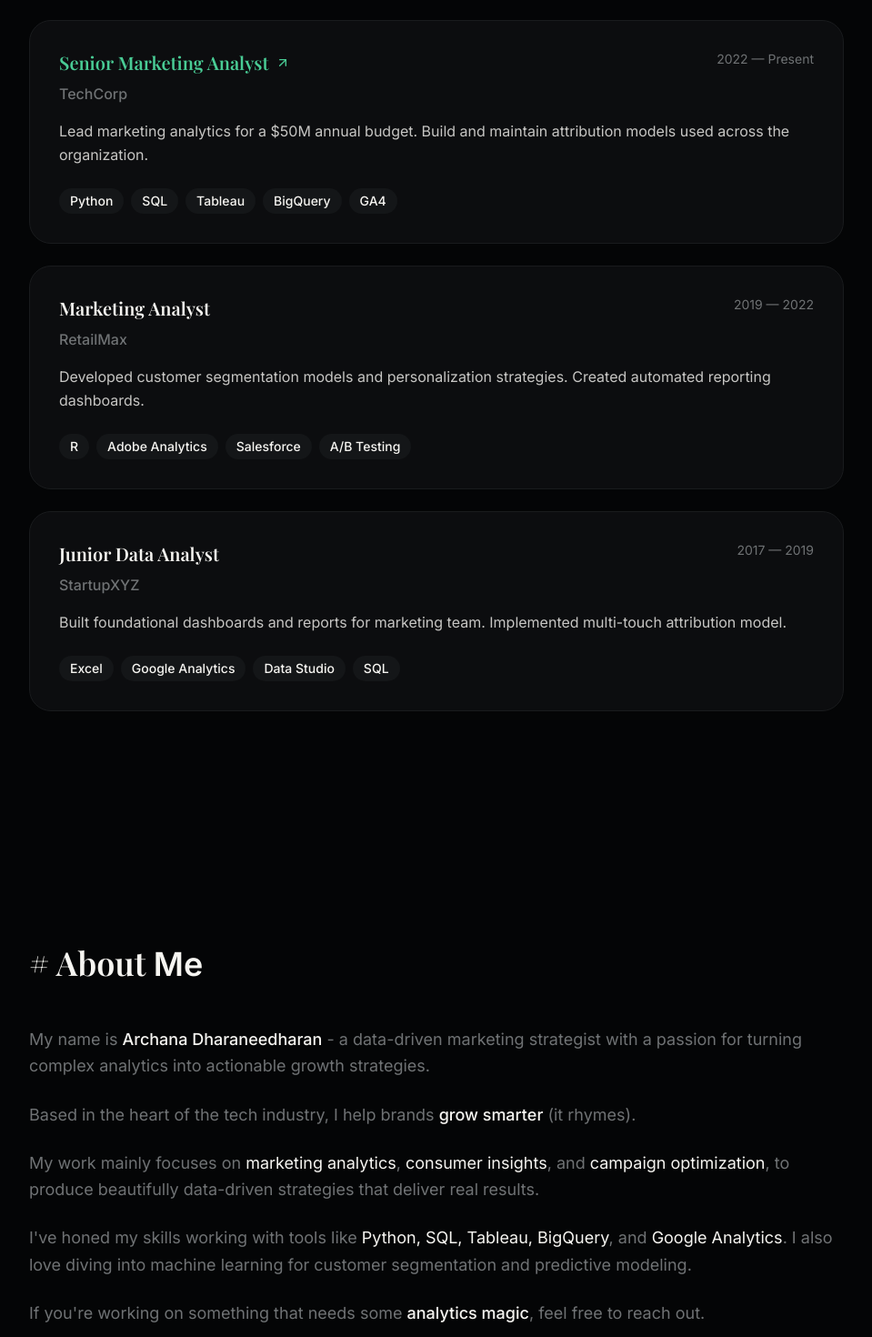
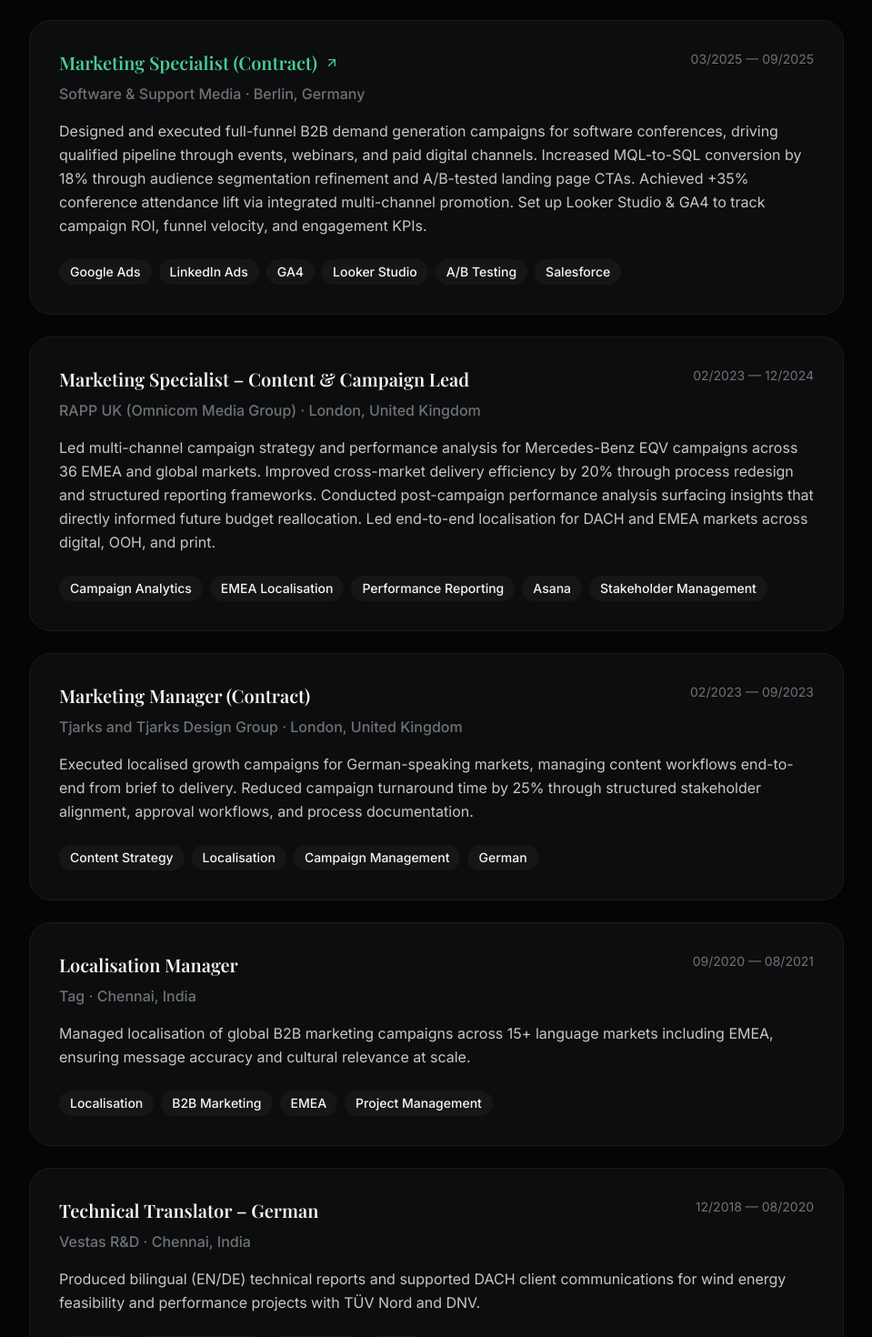
Before and after one commit to AnithaDharaneedharan/v0-marketing-analyst-website, a Next.js app: page / in a window 1280 px wide. Shown: the part 4080-5550 px from the top of the page at 91% size, without its empty margins (160-1119 px from the left). Built offline with nearby package versions, Linux system fonts and the light colour scheme; no server answers; a web font is replaced by a local one.

Commit message:
updated experience

```diff
--- a/components/experience.tsx
+++ b/components/experience.tsx
@@ -1,31 +1,76 @@
-"use client"
+"use client";
 
-import { ArrowUpRight } from "lucide-react"
+import { ArrowUpRight } from "lucide-react";
 
 const experiences = [
   {
-    period: "2022 — Present",
-    title: "Senior Marketing Analyst",
-    company: "TechCorp",
-    description: "Lead marketing analytics for a $50M annual budget. Build and maintain attribution models used across the organization.",
-    skills: ["Python", "SQL", "Tableau", "BigQuery", "GA4"],
-    featured: true
+    period: "03/2025 — 09/2025",
+    title: "Marketing Specialist (Contract)",
+    company: "Software & Support Media · Berlin, Germany",
+    description:
+      "Designed and executed full-funnel B2B demand generation campaigns for software conferences, driving qualified pipeline through events, webinars, and paid digital channels. Increased MQL-to-SQL conversion by 18% through audience segmentation refinement and A/B-tested landing page CTAs. Achieved +35% conference attendance lift via integrated multi-channel promotion. Set up Looker Studio & GA4 to track campaign ROI, funnel velocity, and engagement KPIs.",
+    skills: [
+      "Google Ads",
+      "LinkedIn Ads",
+      "GA4",
+      "Looker Studio",
+      "A/B Testing",
+      "Salesforce",
+    ],
+    featured: true,
   },
   {
-    period: "2019 — 2022",
-    title: "Marketing Analyst",
-    company: "RetailMax",
-    description: "Developed customer segmentation models and personalization strategies. Created automated reporting dashboards.",
-    skills: ["R", "Adobe Analytics", "Salesforce", "A/B Testing"]
+    period: "02/2023 — 12/2024",
+    title: "Marketing Specialist – Content & Campaign Lead",
+    company: "RAPP UK (Omnicom Media Group) · London, United Kingdom",
+    description:
+      "Led multi-channel campaign strategy and performance analysis for Mercedes-Benz EQV campaigns across 36 EMEA and global markets. Improved cross-market delivery efficiency by 20% through process redesign and structured reporting frameworks. Conducted post-campaign performance analysis surfacing insights that directly informed future budget reallocation. Led end-to-end localisation for DACH and EMEA markets across digital, OOH, and print.",
+    skills: [
+      "Campaign Analytics",
+      "EMEA Localisation",
+      "Performance Reporting",
+      "Asana",
+      "Stakeholder Management",
+    ],
   },
   {
-    period: "2017 — 2019",
-    title: "Junior Data Analyst",
-    company: "StartupXYZ",
-    description: "Built foundational dashboards and reports for marketing team. Implemented multi-touch attribution model.",
-    skills: ["Excel", "Google Analytics", "Data Studio", "SQL"]
-  }
-]
+    period: "02/2023 — 09/2023",
+    title: "Marketing Manager (Contract)",
+    company: "Tjarks and Tjarks Design Group · London, United Kingdom",
+    description:
+      "Executed localised growth campaigns for German-speaking markets, managing content workflows end-to-end from brief to delivery. Reduced campaign turnaround time by 25% through structured stakeholder alignment, approval workflows, and process documentation.",
+    skills: [
+      "Content Strategy",
+      "Localisation",
+      "Campaign Management",
+      "German",
+    ],
+  },
+  {
+    period: "09/2020 — 08/2021",
+    title: "Localisation Manager",
+    company: "Tag · Chennai, India",
+    description:
+      "Managed localisation of global B2B marketing campaigns across 15+ language markets including EMEA, ensuring message accuracy and cultural relevance at scale.",
+    skills: ["Localisation", "B2B Marketing", "EMEA", "Project Management"],
+  },
+  {
+    period: "12/2018 — 08/2020",
+    title: "Technical Translator – German",
+    company: "Vestas R&D · Chennai, India",
+    description:
+      "Produced bilingual (EN/DE) technical reports and supported DACH client communications for wind energy feasibility and performance projects with TÜV Nord and DNV.",
+    skills: ["German", "Technical Writing", "Translation", "DACH"],
+  },
+  {
+    period: "09/2014 — 12/2018",
+    title: "Business Development Sales Executive",
+    company: "Häfele · Chennai, India",
+    description:
+      "Identified new market opportunities and secured strategic partnerships, achieving 20% revenue growth and a 25% improvement in customer retention through consultive sales and tailored solutions.",
+    skills: ["B2B Sales", "Business Development", "CRM", "Market Strategy"],
+  },
+];
 
 export function Experience() {
   return (
@@ -33,8 +78,7 @@ export function Experience() {
       <div className="max-w-4xl mx-auto">
         {/* Section Header */}
         <h2 className="text-3xl sm:text-4xl lg:text-5xl font-semibold text-foreground mb-16">
-          Where I've{" "}
-          <span className="font-sans">worked</span>
+          Where I've <span className="font-sans">worked</span>
         </h2>
 
         {/* Experience Cards */}
@@ -47,13 +91,17 @@ export function Experience() {
               {/* Header */}
               <div className="flex flex-col sm:flex-row sm:items-start justify-between gap-4 mb-4">
                 <div className="flex-1">
-                  <h3 className={`text-xl font-semibold mb-2 flex items-center gap-2 ${
-                    exp.featured ? "text-accent" : "text-foreground"
-                  }`}>
+                  <h3
+                    className={`text-xl font-semibold mb-2 flex items-center gap-2 ${
+                      exp.featured ? "text-accent" : "text-foreground"
+                    }`}
+                  >
                     {exp.title}
                     {exp.featured && <ArrowUpRight className="h-4 w-4" />}
                   </h3>
-                  <p className="text-muted-foreground font-medium">{exp.company}</p>
+                  <p className="text-muted-foreground font-medium">
+                    {exp.company}
+                  </p>
                 </div>
                 <span className="text-sm text-muted-foreground whitespace-nowrap">
                   {exp.period}
@@ -81,5 +129,5 @@ export function Experience() {
         </div>
       </div>
     </section>
-  )
+  );
 }
```
